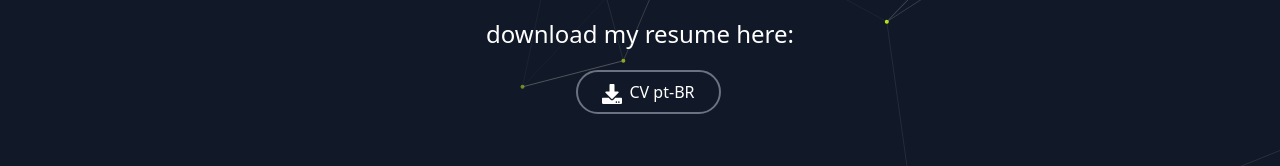
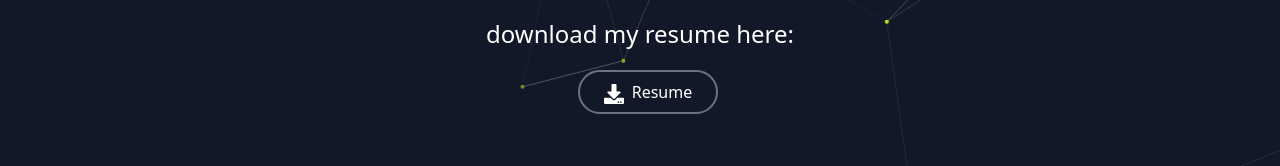
Before and after one commit to MarceloArraes/myPortfolio, a Next.js app: page / in a window 1280 px wide. Shown: the part 307-473 px from the top of the page. Built offline with nearby package versions, Linux system fonts and the light colour scheme; no server answers.

Commit message:
fix: updated resume with change in button name

```diff
--- a/components/title.tsx
+++ b/components/title.tsx
@@ -22,7 +22,7 @@ function Title() {
           <p className="mt-3 mb-5 text-2xl">download my resume here:</p>
           <div className="flex space-x-5 justify-center">
             <a
-              href="Marcelo's Resume.pdf"
+              href="Resume Marcelo.pdf"
               download="Curriculum_Marcelo_Arraes"
             >
               <button
@@ -59,7 +59,7 @@ function Title() {
                     d="M216 0h80c13.3 0 24 10.7 24 24v168h87.7c17.8 0 26.7 21.5 14.1 34.1L269.7 378.3c-7.5 7.5-19.8 7.5-27.3 0L90.1 226.1c-12.6-12.6-3.7-34.1 14.1-34.1H192V24c0-13.3 10.7-24 24-24zm296 376v112c0 13.3-10.7 24-24 24H24c-13.3 0-24-10.7-24-24V376c0-13.3 10.7-24 24-24h146.7l49 49c20.1 20.1 52.5 20.1 72.6 0l49-49H488c13.3 0 24 10.7 24 24zm-124 88c0-11-9-20-20-20s-20 9-20 20 9 20 20 20 20-9 20-20zm64 0c0-11-9-20-20-20s-20 9-20 20 9 20 20 20 20-9 20-20z"
                   ></path>
                 </svg>
-                CV pt-BR
+                Resume
                 <span className="absolute h-12 w-36 rounded-lg"></span>
               </button>
             </a>
```
Also changed, not shown: 1 other file (tests, documents, lock files or other folders).
